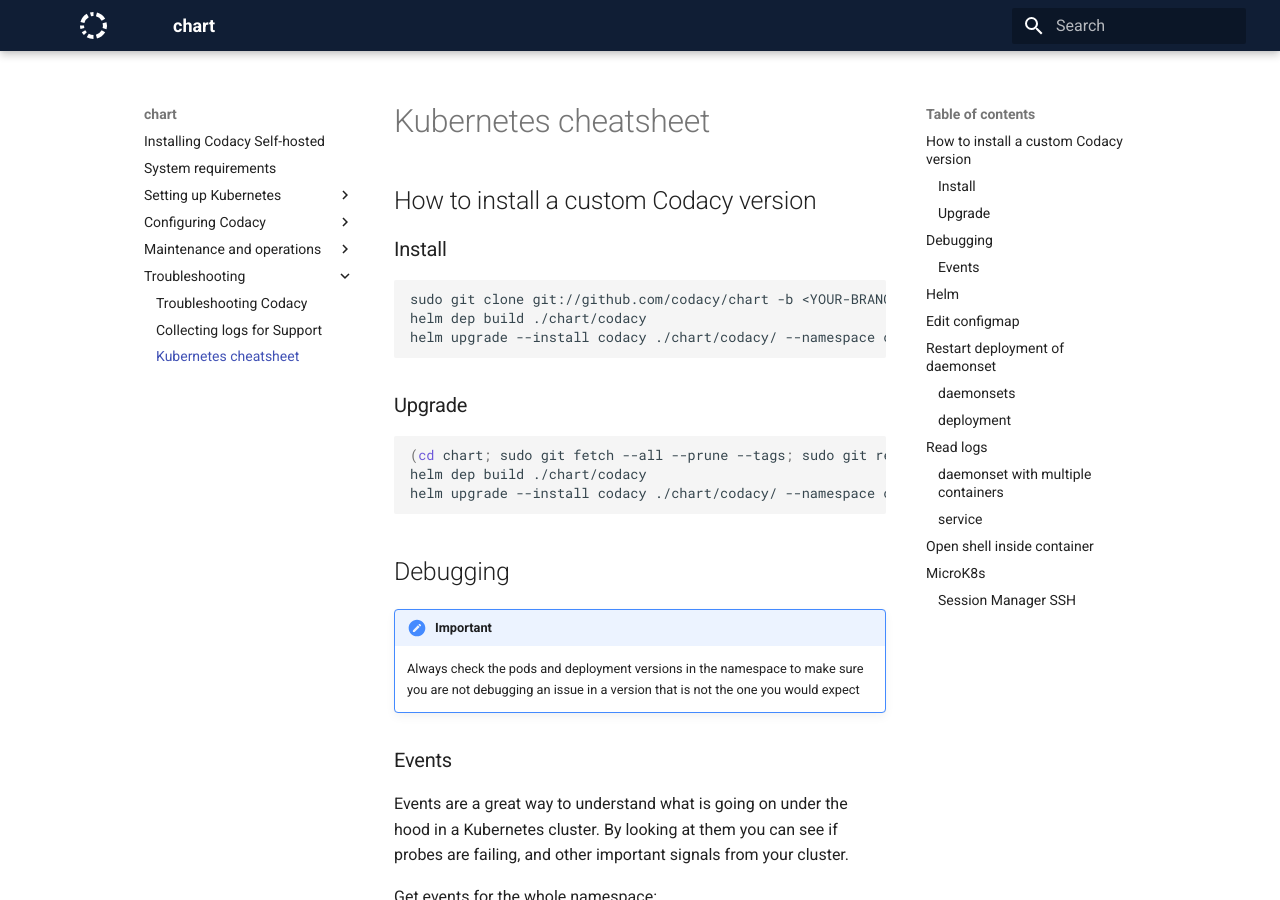
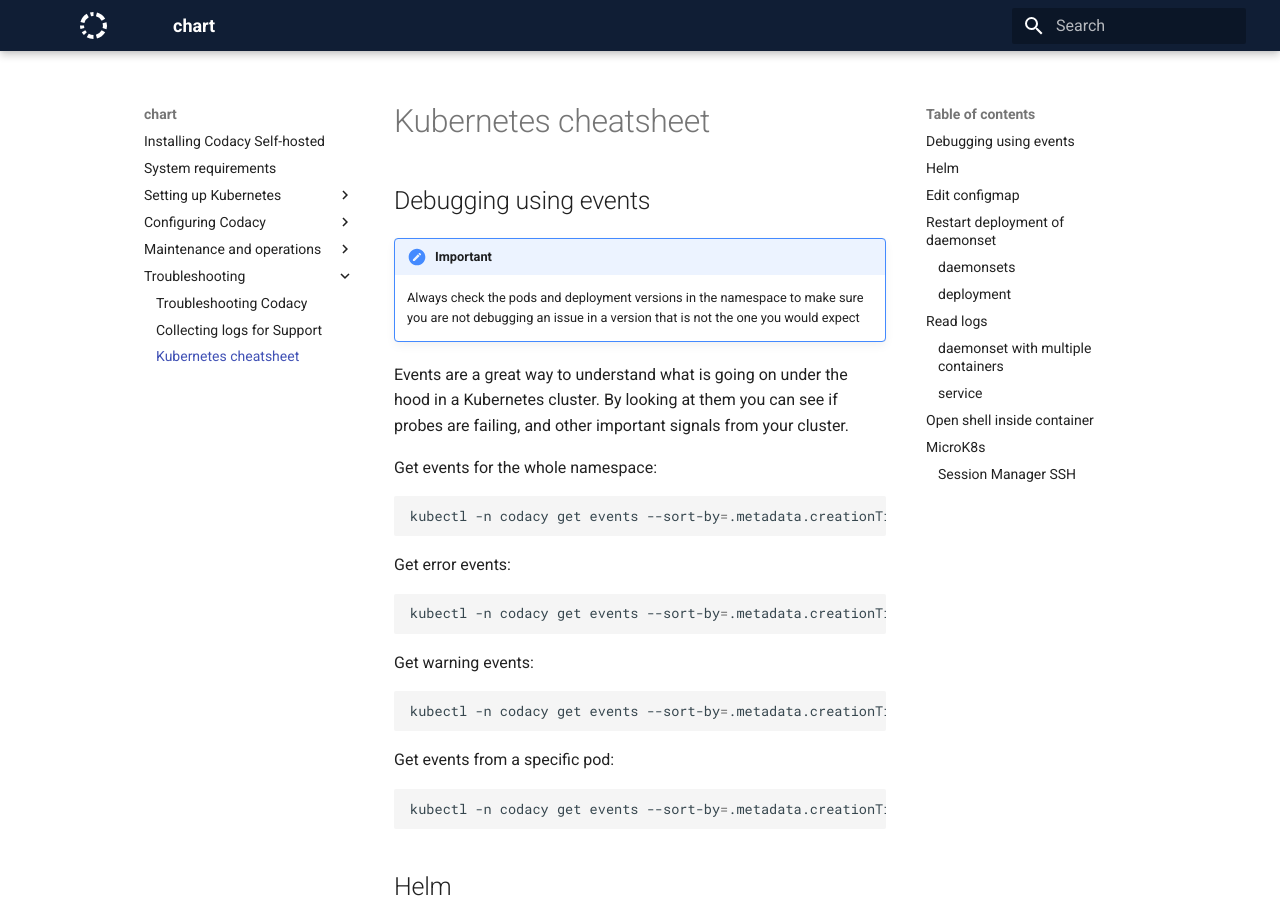
Before and after one commit to codacy/chart, an MkDocs documentation site: the page built from docs/troubleshoot/k8s-cheatsheet.md, in a window 1280 px wide and 900 px high. Built offline with MkDocs 1.6.1 and Material for MkDocs 9.7.7, drawn with Linux system fonts in a browser that asks for light colours.

Commit message:
doc: Move how to install a custom Codacy version to README.md

````diff
--- a/docs/troubleshoot/k8s-cheatsheet.md
+++ b/docs/troubleshoot/k8s-cheatsheet.md
@@ -1,30 +1,10 @@
 # Kubernetes cheatsheet
 
-## How to install a custom Codacy version
-
-### Install
-
-```bash
-sudo git clone git://github.com/codacy/chart -b <YOUR-BRANCH>
-helm dep build ./chart/codacy
-helm upgrade --install codacy ./chart/codacy/ --namespace codacy --atomic --timeout=300 --values ./<YOUR-VALUES-FILE>
-```
-
-### Upgrade
-
-```bash
-(cd chart; sudo git fetch --all --prune --tags; sudo git reset --hard origin/<YOUR-BRANCH>;)
-helm dep build ./chart/codacy
-helm upgrade --install codacy ./chart/codacy/ --namespace codacy --atomic --timeout=300 --values ./<YOUR-VALUES-FILE>
-```
-
-## Debugging
+## Debugging using events
 
 !!! important
     Always check the pods and deployment versions in the namespace
     to make sure you are not debugging an issue in a version that is not the one you would expect
-
-### Events
 
 Events are a great way to understand what is going on under the hood in a Kubernetes cluster.
 By looking at them you can see if probes are failing, and other important signals from your cluster.
````
Also changed, not shown: README.md (+20 -2 lines).
